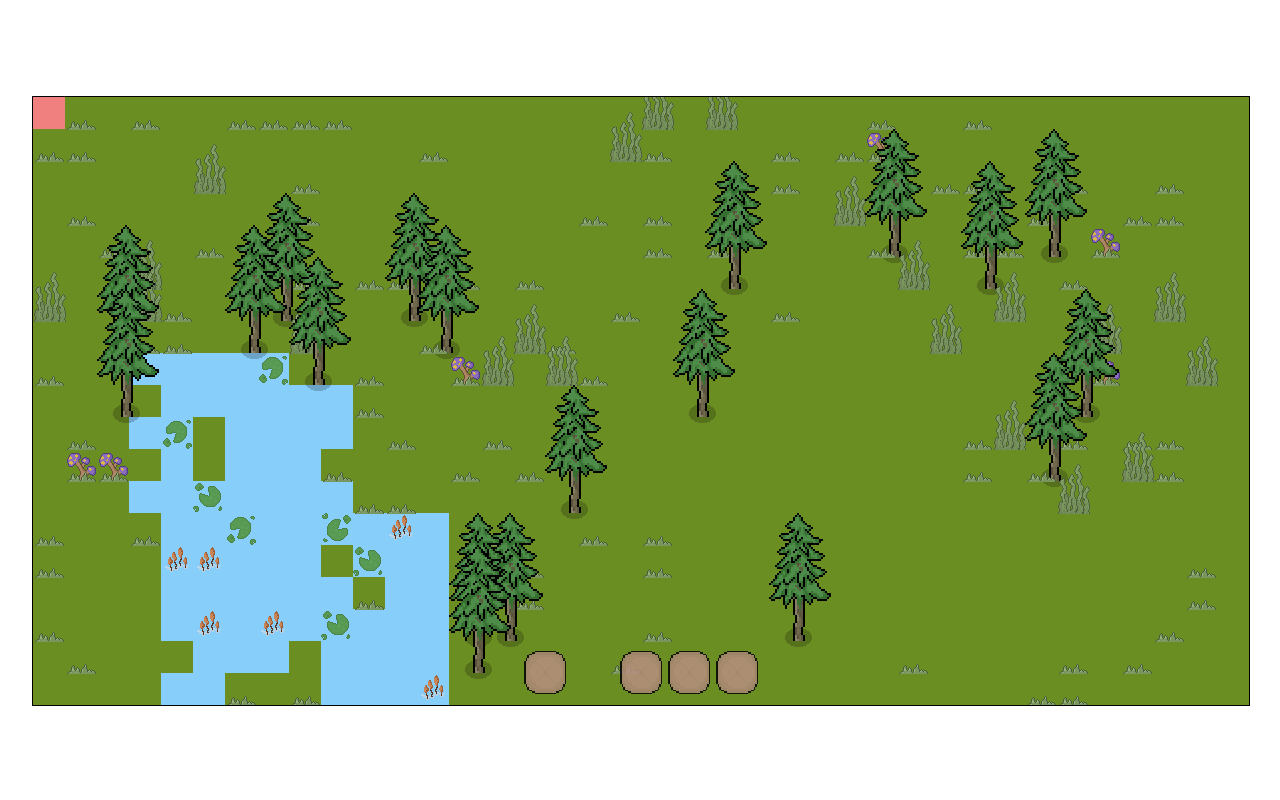
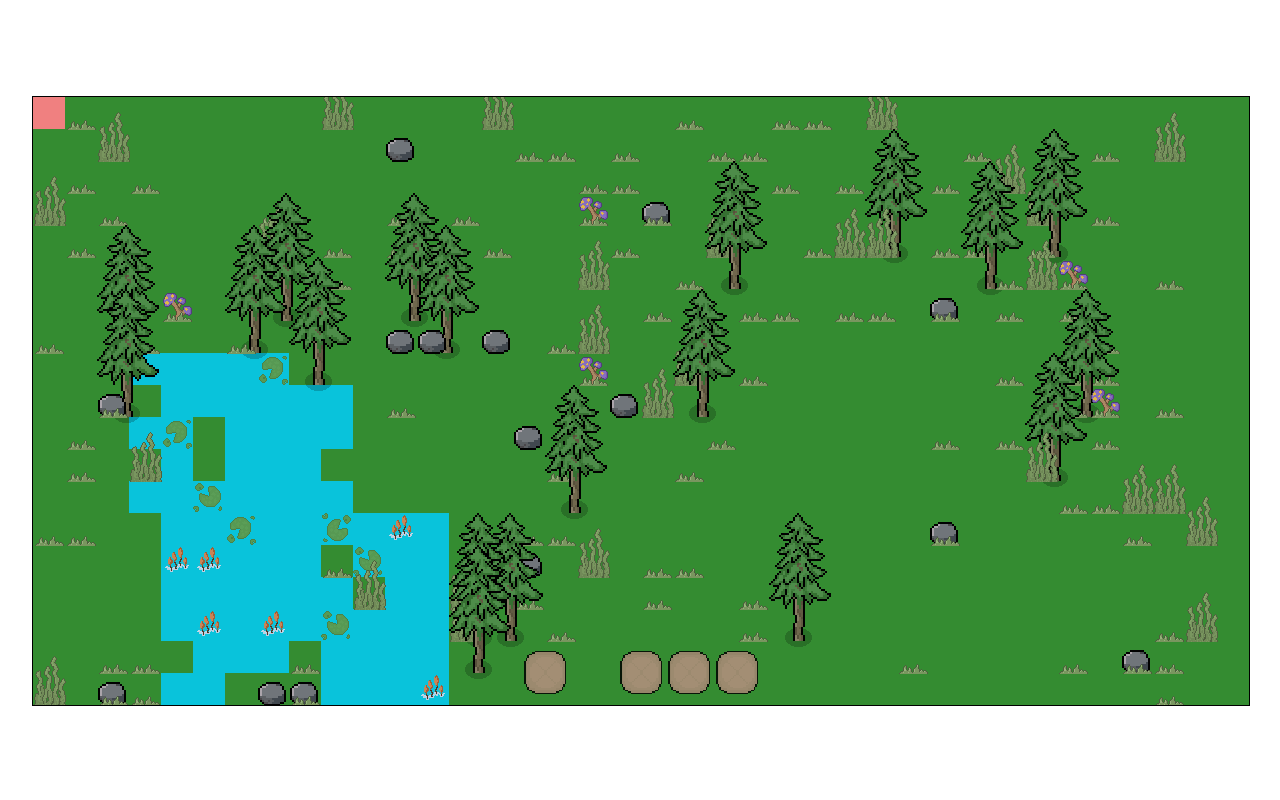
Before and after one commit to sase6/survival-game, a website with bundled scripts: page public/index.html in a window 1280 px wide. Built offline with nearby package versions, Linux system fonts and the light colour scheme.

Commit message:
implemented stones back into the game'

```diff
--- a/public/styles/_environment.scss
+++ b/public/styles/_environment.scss
@@ -7,7 +7,7 @@
 }
 .water-node {
   @include waterNode();
-  background-color: #87cefa;
+  background-color: $water;
   z-index: 1 !important;
 }
 .water-lily {
--- a/public/styles/style.scss
+++ b/public/styles/style.scss
@@ -4,6 +4,8 @@
 $gameWidth: 1216px;
 $gameHeight: 608px;
 $blackBorder: 1px solid black;
+$grass: #348C31;
+$water: #09C3DB;
 
 @mixin defaultEntity {
   position: absolute;
@@ -37,7 +39,8 @@ $blackBorder: 1px solid black;
   top: calc(50vh - 304px);
   left: calc(50vw - 608px);
   border: $blackBorder;
-  background: olivedrab;
+  // background: olivedrab;
+  background: $grass;
   overflow: hidden;
 }
 
--- a/scripts/entities/environment/stoneClass.js
+++ b/scripts/entities/environment/stoneClass.js
@@ -1,8 +1,9 @@
 import Entity from "../entityClass.js";
+import $ from '../../helper/dom.js';
 
 class Stone extends Entity {
-  constructor(x, y, pushOnFrame, player) {
-    super(x, y, 120, 'stone', pushOnFrame, false);
+  constructor(x, y, pushOnFrame, killOnFrame, incrementEntity, player) {
+    super(x, y, 100, 'stone', pushOnFrame, killOnFrame, incrementEntity, false, $.get('#plane-1'));
     this.player = player;
   }
 };
--- a/scripts/entities/spawn.js
+++ b/scripts/entities/spawn.js
@@ -33,6 +33,7 @@ class Spawn {
     // Spawns
     this.spawnPlayer();
     this.spawnWaterBodies();
+    this.spawnStone();
     this.spawnGrass();
     this.spawnTrees(35, 20);
   }
@@ -61,6 +62,15 @@ class Spawn {
       const x = random.snappedValue(xMax, 50);
       const y = random.snappedValue(yMax, 50);
       new WaterBody(x, y, this.pushOnFrame, this.killOnFrame, this.incrementEntity, this.player, (x,y,s) => this.addToGrid(x,y,s));
+    }
+  }
+
+  spawnStone(xMax=1184, yMax=772) {
+    for (let x = 1; x < xMax; x += 32) {
+      for (let y = 1; y < yMax; y += 32) {
+        if (this.grid[this.getGridIndex(x, y)] !== undefined || random.percent(97)) continue;
+        new Stone(x, y, this.pushOnFrame, this.killOnFrame, this.incrementEntity, this.player);
+      }
     }
   }
 
@@ -93,7 +103,7 @@ class Spawn {
   }
 };
 
-export default Spawn
+export default Spawn;
 
 // Grid Codes
 // 1. Unspawnable
```
Also changed, not shown: public/styles/style.css, 1 other file.
